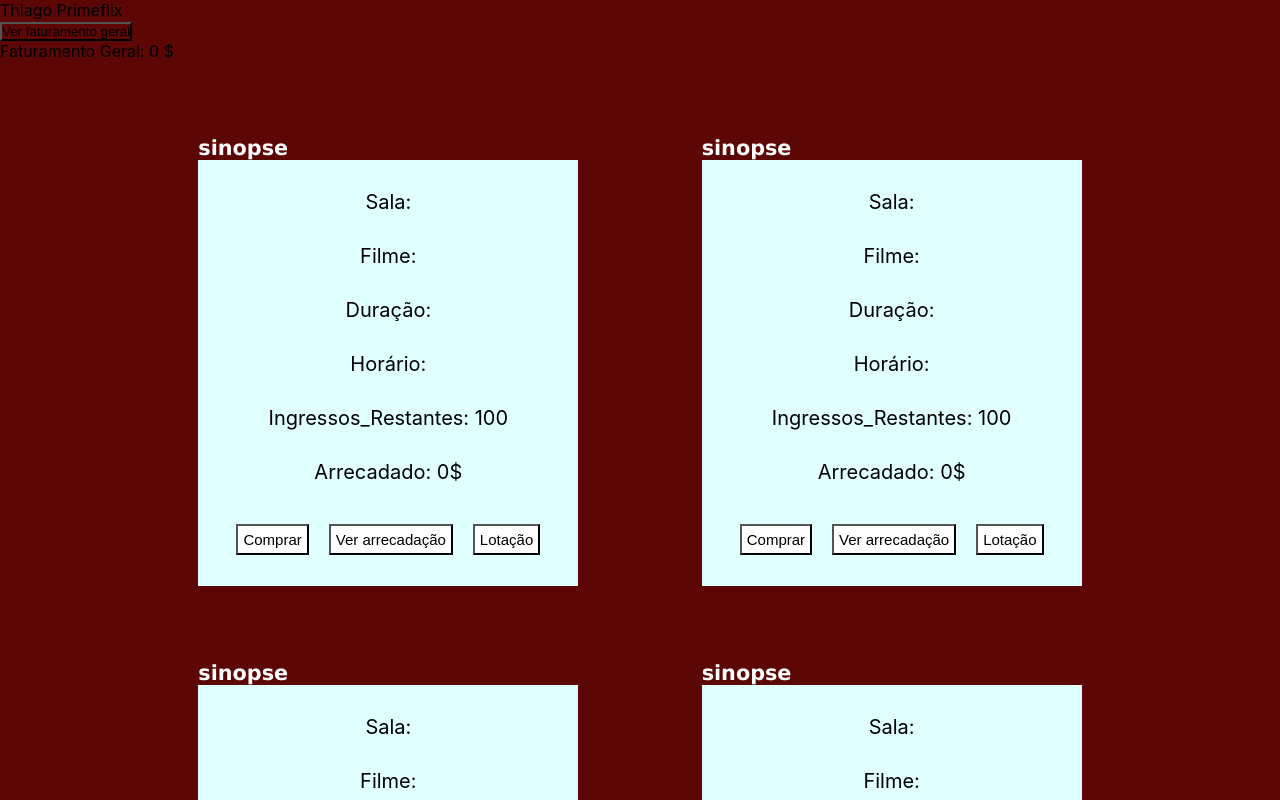
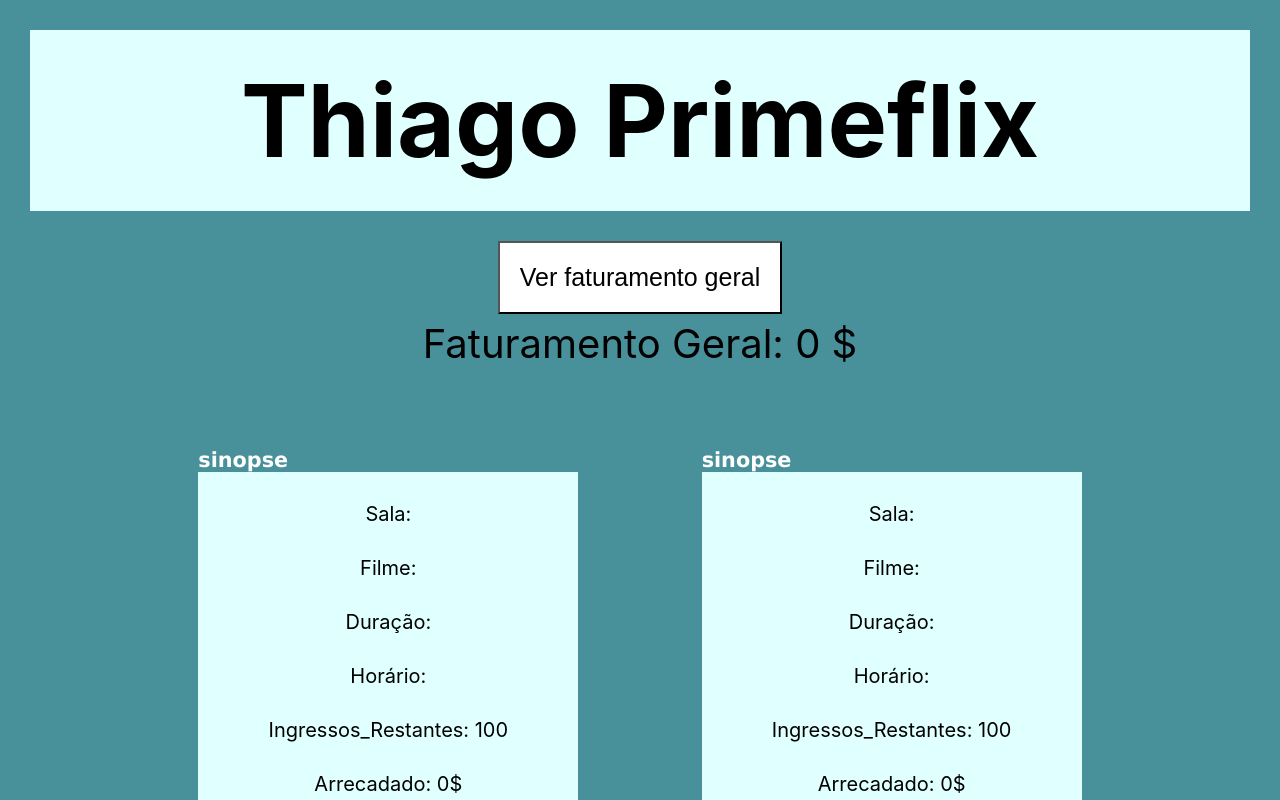
Before and after one commit to Thmsantos/cinema, a React (Create React App) app in the folder client/: page / in a window 1280 px wide. Shown: the top 800 px of the page. Built offline with nearby package versions, Linux system fonts and the light colour scheme; no server answers.

Commit message:
Update App.css

```diff
--- a/client/src/App.css
+++ b/client/src/App.css
@@ -1,7 +1,42 @@
 *{
   margin: 0;
   padding: 0;
-  background-color: #5c0606;
+  background-color: #48919b;
+}
+
+
+.Header,
+.txtHeader{
+  display: flex;
+  text-align: center;
+  align-items: center;
+  justify-content: center;
+  font-size: 100px;
+  font-weight: 700;
+  background-color: #E0FFFF;
+  color: #000000;
+  margin: 30px;
+}
+
+
+.arrecadacao_total{
+  display: flex;
+  text-align: center;
+  align-items: center;
+  justify-content: center;
+  flex-direction: column;
+}
+
+.arrecadacao_geral_btn{
+  margin: 0px;
+  background-color: #FFF;
+  font-size: 25px;
+  padding: 20px;
+}
+
+.txtArrecadacaoGeral{
+  font-size: 40px;
+  margin: 5px;
 }
 
 .linha_um,
@@ -26,7 +61,7 @@
 .sete,
 .oito,
 .nove,
-.dez {
+.dez{
   height: 450px;
   width: 380px;
   background-color: #38B0DE;
@@ -64,7 +99,7 @@
   visibility: hidden;
   margin-top: 0px;
   width: 100%;
-  background-color: #A62A2A;
+  background-color: #48919b;
   color: #000000;
   position: absolute;
   top: 100%;
```
